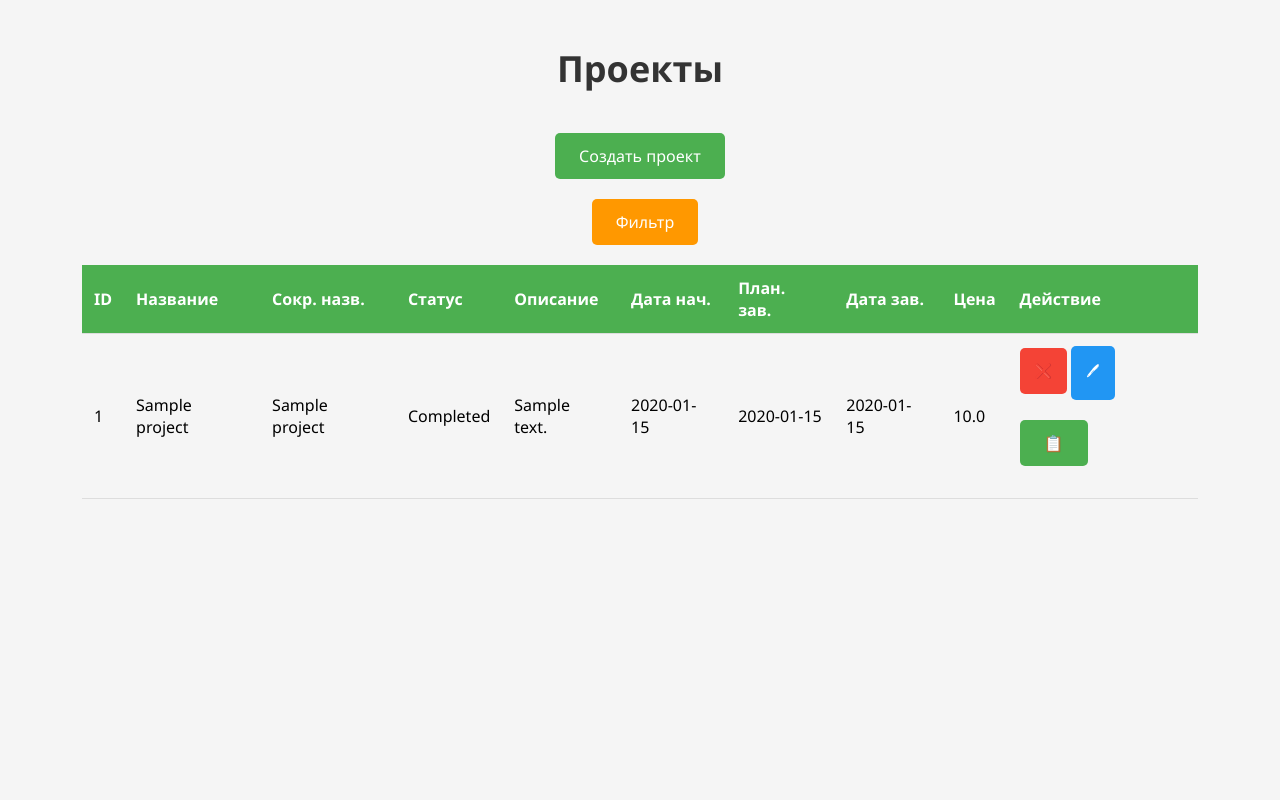
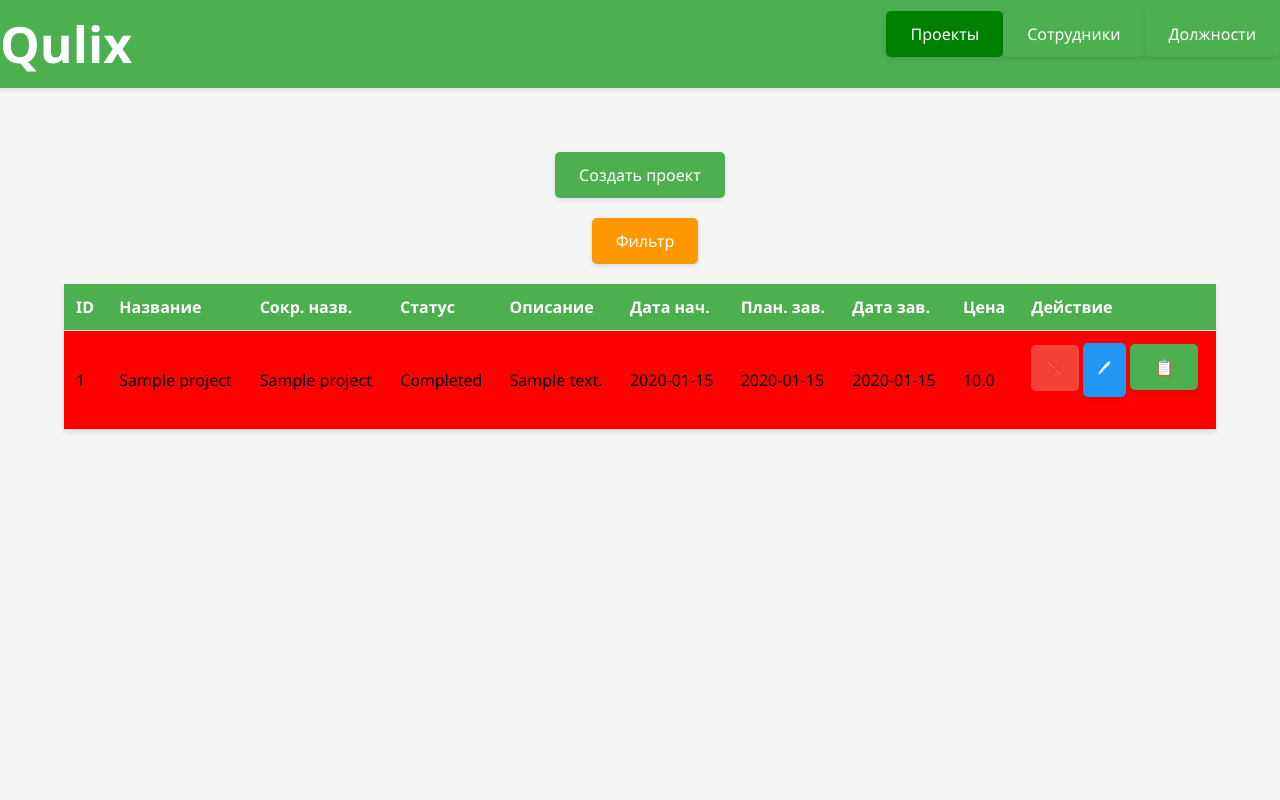
Before and after one commit to dan9Protasenia/task-management, a Flask app: page /projects in a window 1280 px wide. Run offline with Flask 3, Linux system fonts and the light colour scheme; tables that the repository leaves empty hold one stand-in row (values such as "Sample post").

Commit message:
Update projects.html

```diff
--- a/templates/projects.html
+++ b/templates/projects.html
@@ -3,16 +3,17 @@
 <head>
     <title>Projects</title>
     <style>
+          html, body {
+            margin: 0;
+            padding: 0;
+            height: 100%;
+        }
         body {
             font-family: 'Segoe UI', Tahoma, Geneva, Verdana, sans-serif;
             background-color: #f5f5f5;
-            margin: 0;
-            padding: 20px;
             display: flex;
             flex-direction: column;
             align-items: center;
-            justify-content: center;
-            min-height: 10vh;
             text-align: center;
         }
             h1 {
@@ -20,6 +21,7 @@
         font-size: 36px;
         margin-bottom: 40px;
         }
+
     a {
         display: inline-block;
         padding: 12px 24px;
@@ -30,26 +32,34 @@
         font-size: 16px;
         margin-bottom: 20px;
         transition: background-color 0.3s ease;
+        box-shadow: 0 2px 5px rgba(0, 0, 0, 0.1);
     }
+
     a:hover {
         background-color: #45a049;
     }
+
     table {
         width: 90%;
         border-collapse: collapse;
+        box-shadow: 0 2px 5px rgba(0, 0, 0, 0.1);
     }
+
     th, td {
         padding: 12px;
         text-align: left;
         border-bottom: 1px solid #ddd;
     }
+
     th {
         background-color: #4caf50;
         color: #fff;
     }
+
     tr:hover {
         background-color: #f2f2f2;
     }
+
     button {
         padding: 15px 15px;
         background-color: #f44336;
@@ -60,9 +70,11 @@
         cursor: pointer;
         transition: background-color 0.3s ease;
     }
+
     button:hover {
         background-color: #d32f2f;
     }
+
     .edit-button {
         padding: 15px 15px;
         background-color: #2196f3;
@@ -72,10 +84,13 @@
         font-size: 14px;
         cursor: pointer;
         transition: background-color 0.3s ease;
+        box-shadow: 0 2px 5px rgba(0, 0, 0, 0.1);
     }
+
     .edit-button:hover {
         background-color: #1976d2;
     }
+
     .filter-button {
         display: inline-block;
         padding: 12px 24px;
@@ -86,27 +101,38 @@
         font-size: 16px;
         margin-left: 10px;
         transition: background-color 0.3s ease;
+        box-shadow: 0 2px 5px rgba(0, 0, 0, 0.1);
     }
+
     .filter-button:hover {
         background-color: #f57c00;
     }
+
     .filter-menu {
         display: none;
         margin-top: 20px;
+        box-shadow: 0 2px 5px rgba(0, 0, 0, 0.1);
+        background-color: #fff;
+        border-radius: 5px;
+        padding: 20px;
+        width: 300px;
     }
+
     .filter-menu label {
         display: block;
         margin-bottom: 10px;
         font-weight: bold;
     }
+
     .filter-menu input,
     .filter-menu select {
         padding: 8px;
         border: 1px solid #ccc;
         border-radius: 5px;
-            width: 200px;
+        width: 100%;
         margin-bottom: 10px;
     }
+
     .filter-menu .apply-filter-button {
         padding: 12px 24px;
         background-color: #2196f3;
@@ -116,14 +142,78 @@
         font-size: 16px;
         margin-top: 10px;
         transition: background-color 0.3s ease;
+        box-shadow: 0 2px 5px rgba(0, 0, 0, 0.1);
     }
+
     .filter-menu .apply-filter-button:hover {
         background-color: #1976d2;
     }
+
     .filter-menu .close-icon {
         font-size: 16px;
         cursor: pointer;
     }
+
+    .menu-bar {
+        background-color: #4caf50;
+        width: 100%;
+        display: flex;
+        justify-content: space-between;
+        align-items: center;
+        padding: 10px 20px;
+        box-shadow: 0 2px 5px rgba(0, 0, 0, 0.1);
+    }
+
+    .logo {
+        color: #fff;
+        font-weight: bold;
+        font-size: 50px;
+    }
+
+    .menu-bar ul {
+        list-style: none;
+        margin: 0;
+        padding: 0;
+        display: flex;
+    }
+    .menu-bar ul li.active a {
+            background-color: #008000;
+            color: #fff;
+    }
+
+     tr.overdue {
+            background-color: #ff0000; /* Red for overdue projects */
+        }
+
+     tr.within-week {
+            background-color: #ffff00; /* Yellow for projects due within a week */
+        }
+
+     tr.completed {
+            background-color: #808080;
+        }
+
+
+
+
+
+
+
+
+
+
+
+
+
+
+
+
+
+
+
+
+
+
     </style>
     <script src="https://code.jquery.com/jquery-3.6.0.min.js"></script>
     <script>
@@ -171,10 +261,68 @@
 
             window.location.href = url;
         }
+
+
+
+
+
+
+
+
+
+
+
+
+
+
+
+
+
+
+
+
     </script>
+    <script>
+    function applyRowColor() {
+        var rows = document.querySelectorAll('#project-table tbody tr');
+        var currentDate = new Date();
+
+        rows.forEach(function (row) {
+            var status = row.querySelector('td:nth-child(4)').textContent;
+            var plannedEndDate = new Date(row.querySelector('td:nth-child(7)').textContent); // Преобразуем строку даты в объект типа Date
+
+            if (status === 'Завершено') {
+                row.classList.add('completed'); // Применяем серый маркер для завершенных проектов
+            } else if (plannedEndDate < currentDate) {
+                row.classList.add('overdue'); // Применяем красный маркер для просроченных проектов
+            } else {
+                var timeDifference = plannedEndDate.getTime() - currentDate.getTime();
+                var daysDifference = timeDifference / (1000 * 3600 * 24);
+
+                if (daysDifference <= 7) {
+                    row.classList.add('within-week'); // Применяем желтый маркер для проектов, которые должны завершиться в течение недели
+                }
+            }
+        });
+    }
+
+    document.addEventListener('DOMContentLoaded', applyRowColor);
+</script>
+
+
+
 </head>
 <body>
-    <h1>Проекты</h1>
+<div class="menu-bar">
+    <div class="logo">Qulix</div>
+    <ul>
+        <li class="active"><a href="/projects">Проекты</a></li>
+        <li><a href="/employees">Сотрудники</a></li>
+        <li><a href="/jobs">Должности</a></li>
+    </ul>
+</div>
+
+<h1></h1>
 <a href="/create_project">Создать проект</a>
 <a class="filter-button" onclick="toggleFilterMenu()">Фильтр</a>
 <div class="filter-menu">
```
Lines whose indentation alone changed are shown as unchanged.
